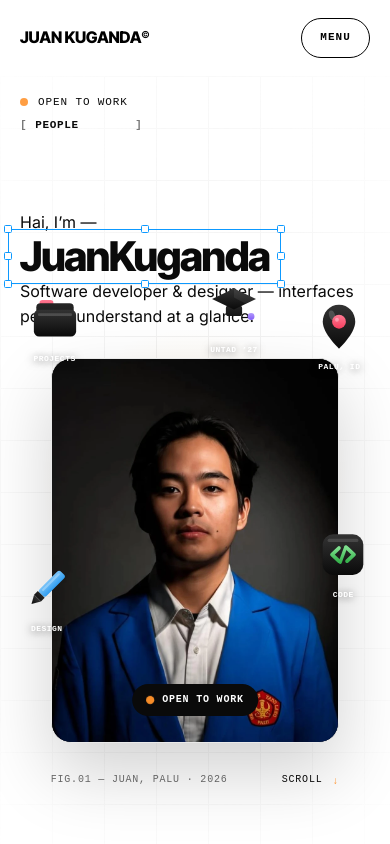
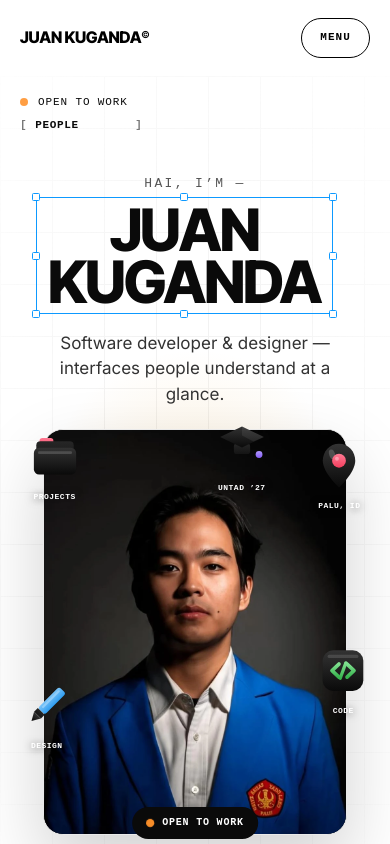
Before and after one commit to juanKuganda/portofoliov3, a React (Vite) app: page / in a window 390 px wide. Shown: the top 844 px of the page. Built offline with nearby package versions, Linux system fonts and the light colour scheme; a web font is replaced by a local one.

Commit message:
Hero v6 styles (2/2)

```diff
--- a/src/index.css
+++ b/src/index.css
@@ -539,54 +539,79 @@ a {
 }
 
 /* Center stage: greeting, portrait card, caption row. */
+/* v6 — monumental composition: the headline commands the left two
+   thirds, the portrait card overlaps its right edge at a slight tilt.
+   .reel-center is a positioning context, not a flex column. */
 .reel-center {
   flex: 1;
   min-height: 0;
-  display: flex;
-  flex-direction: column;
-  align-items: center;
-  justify-content: center;
-  gap: clamp(12px, 2.2vh, 24px);
+  position: relative;
+  z-index: 2;
   padding: clamp(10px, 2vh, 20px) var(--pad);
   /* keep the caption row clear of the viewport bottom in normal flow,
      where the hero starts below the sticky nav */
   padding-bottom: calc(clamp(10px, 2vh, 20px) + var(--nav-h, 60px));
-  position: relative;
-  z-index: 2;
+}
+.reel-hello {
+  margin: 0 0 10px;
+  font-family: var(--font-mono);
+  font-size: 13px;
+  letter-spacing: 0.18em;
+  text-transform: uppercase;
+  color: #555;
 }
 .reel-hi-mask {
   overflow: hidden;
   /* breathing room so the magnetic parallax never clips the text,
-     and the figma-select box (inset -10px -18px, handles +5px out)
-     stays fully visible: 20px bottom clears the 15px the box needs */
-  padding: 14px 24px 20px;
-  margin: -14px -24px -20px;
+     and the figma-select box (inset -14px -22px, handles +5px out)
+     stays fully visible */
+  padding: 16px 28px 22px;
+  margin: -16px -28px -22px;
   /* paint above the card so the selection box's bottom edge + handles
      draw over the card top like a real Figma selection */
   position: relative;
   z-index: 3;
-  /* jangan sampai menyusut saat kolom flex overflow di mobile —
-     mask yang terjepit memotong headline (hanya sliver terlihat) */
-  flex-shrink: 0;
+  max-width: 76%;
 }
 .reel-hi {
   margin: 0;
   font-family: var(--font-display);
   font-weight: 800;
   letter-spacing: -0.04em;
-  line-height: 1;
-  font-size: clamp(40px, 6.4vw, 96px);
+  line-height: 0.88;
+  font-size: clamp(76px, 14.5vw, 212px);
   color: var(--ink);
-  text-align: center;
-  white-space: nowrap;
+  text-align: left;
+  text-transform: uppercase;
+}
+.reel-hi-line {
+  display: block;
+}
+.reel-sub {
+  margin: 20px 0 0;
+  max-width: 36ch;
+  font-size: 17px;
+  line-height: 1.5;
+  color: #333;
+}
+/* The card overlaps the headline's right edge, tilted -2deg. Absolute
+   on desktop (parallax writes x/y/rotation to .par-card, never
+   touching this positioning); in normal flow on mobile. */
+.par-card {
+  position: absolute;
+  right: calc(var(--pad) + 1vw);
+  top: 12%;
+  width: min(320px, 27vw);
+  z-index: 2;
+}
+.reel-card {
+  transform: rotate(-2deg);
 }
 /* Parallax wrappers: the ONLY elements the magnetic loop touches
    (via gsap.quickSetter), so it never fights the entrance or
    scroll timelines. No permanent will-change — the loop writes
-   transforms directly only while the pointer moves. */
-.par-card {
-  position: relative;
-}
+   transforms directly only while the pointer moves. (Positioning
+   lives on the v6 rule above.) */
 /* Hover glow crossfades via opacity (compositor-only) instead of
    animating box-shadow, which would repaint every frame. */
 .par-card::after {
@@ -609,10 +634,11 @@ a {
   }
 }
 
-/* The card: 3:4 portrait, border + soft shadow. */
+/* The card: 3:4 portrait, border + soft shadow. Width comes from the
+   .par-card wrapper (absolute on desktop, flow on mobile). */
 .reel-card {
   position: relative;
-  width: min(350px, 74vw);
+  width: 100%;
   aspect-ratio: 3 / 4;
   margin: 0;
   overflow: hidden;
@@ -640,7 +666,8 @@ a {
   justify-content: space-between;
   align-items: center;
   gap: 16px;
-  width: min(350px, 74vw);
+  width: 100%;
+  margin-top: clamp(24px, 5vh, 56px);
   color: var(--ink);
   font-family: var(--font-mono);
   font-size: 11px;
@@ -689,7 +716,7 @@ a {
 }
 .hi-box {
   position: absolute;
-  inset: -10px -18px;
+  inset: -14px -22px;
   border: 1.5px solid #0d99ff;
   border-radius: 3px;
   pointer-events: none;
@@ -997,25 +1024,47 @@ a {
     height: auto;
     min-height: 100svh;
   }
-  /* Clear the role ticker from the select box: give the headline
-     breathing room above instead of the -14px pull-up. */
+  /* v6 mobile: headline stacks on top, card in normal flow below it,
+     stickers sit on the photo. */
+  .reel-center {
+    display: flex;
+    flex-direction: column;
+    align-items: center;
+  }
   .reel-hi-mask {
     margin: 6px -24px -20px;
-  }
-  /* Unstack the center column: more air between headline, card,
-     caption row and doodles. */
-  .reel-center {
-    gap: clamp(20px, 3.4vh, 34px);
+    max-width: 100%;
+  }
+  .reel-hello,
+  .reel-sub {
+    text-align: center;
+  }
+  .reel-sub {
+    margin-left: auto;
+    margin-right: auto;
+  }
+  .par-card {
+    position: relative;
+    right: auto;
+    top: auto;
+    width: min(350px, 78vw);
+    margin: clamp(10px, 2.4vh, 24px) auto 0;
+    z-index: 2;
+  }
+  .reel-card {
+    transform: none;
   }
   .reel-kicker .sep,
   .reel-kicker span:nth-child(n + 4) {
     display: none;
   }
   .reel-hi {
-    font-size: clamp(36px, 10.5vw, 60px);
+    font-size: clamp(48px, 15vw, 100px);
+    text-align: center;
   }
   .reel-bottom-row {
-    width: min(350px, 74vw);
+    width: min(350px, 78vw);
+    margin-top: 22px;
   }
   .hero-reel::before {
     background-size: 52px 52px;
@@ -1052,12 +1101,12 @@ a {
   }
   /* Sticker positions tuned for the mobile card (hero-relative).
      All six sit on the portrait like stickers on a photo. */
-  .reel-stickers .sticker:nth-child(1) { top: 30% !important; left: 14% !important; } /* folder */
-  .reel-stickers .sticker:nth-child(2) { top: 62% !important; left: 12% !important; } /* pencil */
-  .reel-stickers .sticker:nth-child(3) { top: 29% !important; left: 60% !important; } /* cap */
-  .reel-stickers .sticker:nth-child(4) { top: 31% !important; left: 87% !important; } /* pin */
-  .reel-stickers .sticker:nth-child(5) { top: 58% !important; left: 88% !important; } /* code */
-  .reel-stickers .sticker:nth-child(6) { top: 74% !important; left: 50% !important; } /* pill */
+  .reel-stickers .sticker:nth-child(1) { top: 44% !important; left: 14% !important; } /* folder */
+  .reel-stickers .sticker:nth-child(2) { top: 72% !important; left: 12% !important; } /* pencil */
+  .reel-stickers .sticker:nth-child(3) { top: 43% !important; left: 62% !important; } /* cap */
+  .reel-stickers .sticker:nth-child(4) { top: 45% !important; left: 87% !important; } /* pin */
+  .reel-stickers .sticker:nth-child(5) { top: 68% !important; left: 88% !important; } /* code */
+  .reel-stickers .sticker:nth-child(6) { top: 84% !important; left: 50% !important; } /* pill */
   /* Ruler stays, slimmer, above the caption row. */
   .reel-ruler {
     height: 34px;
```
